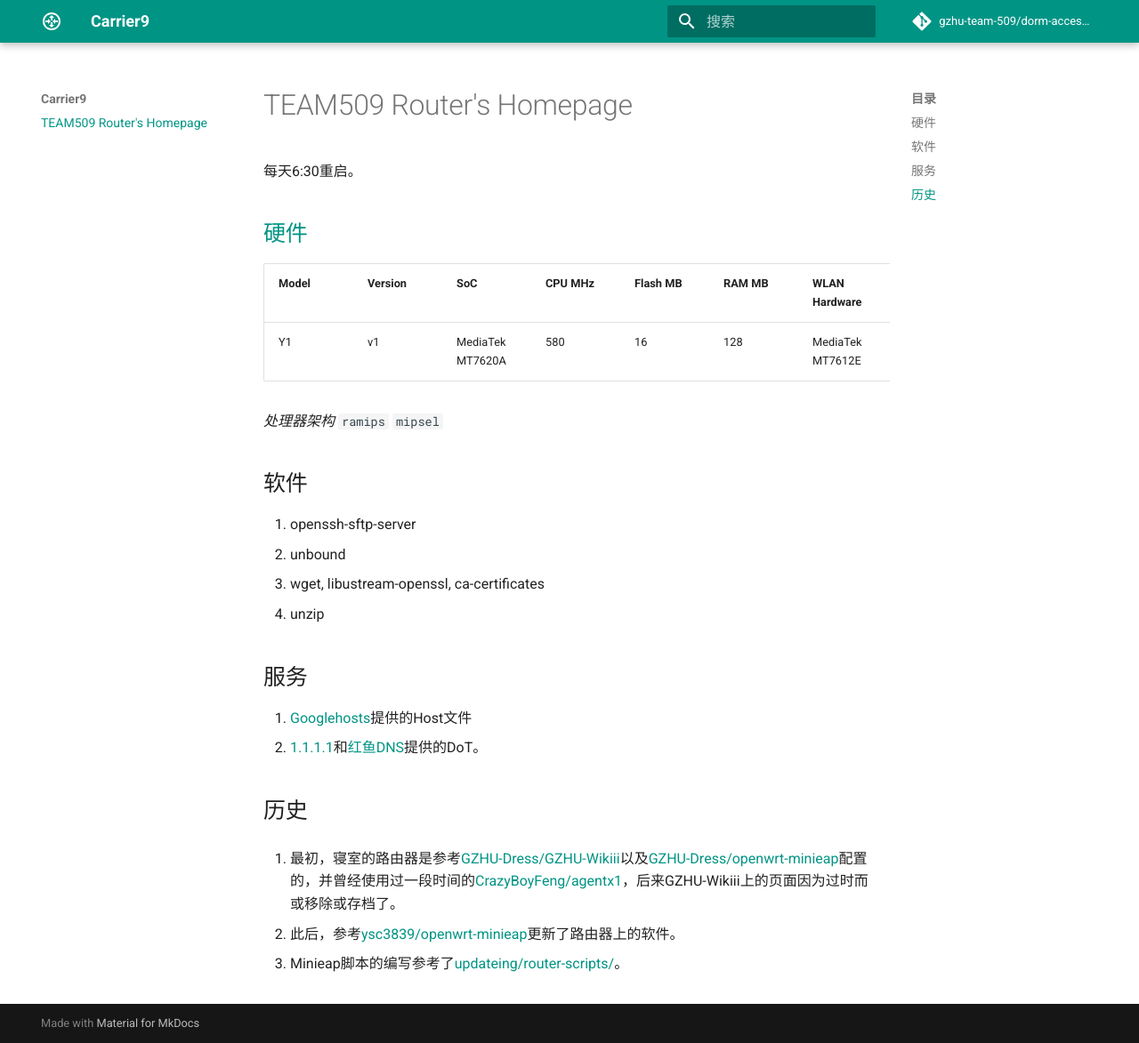
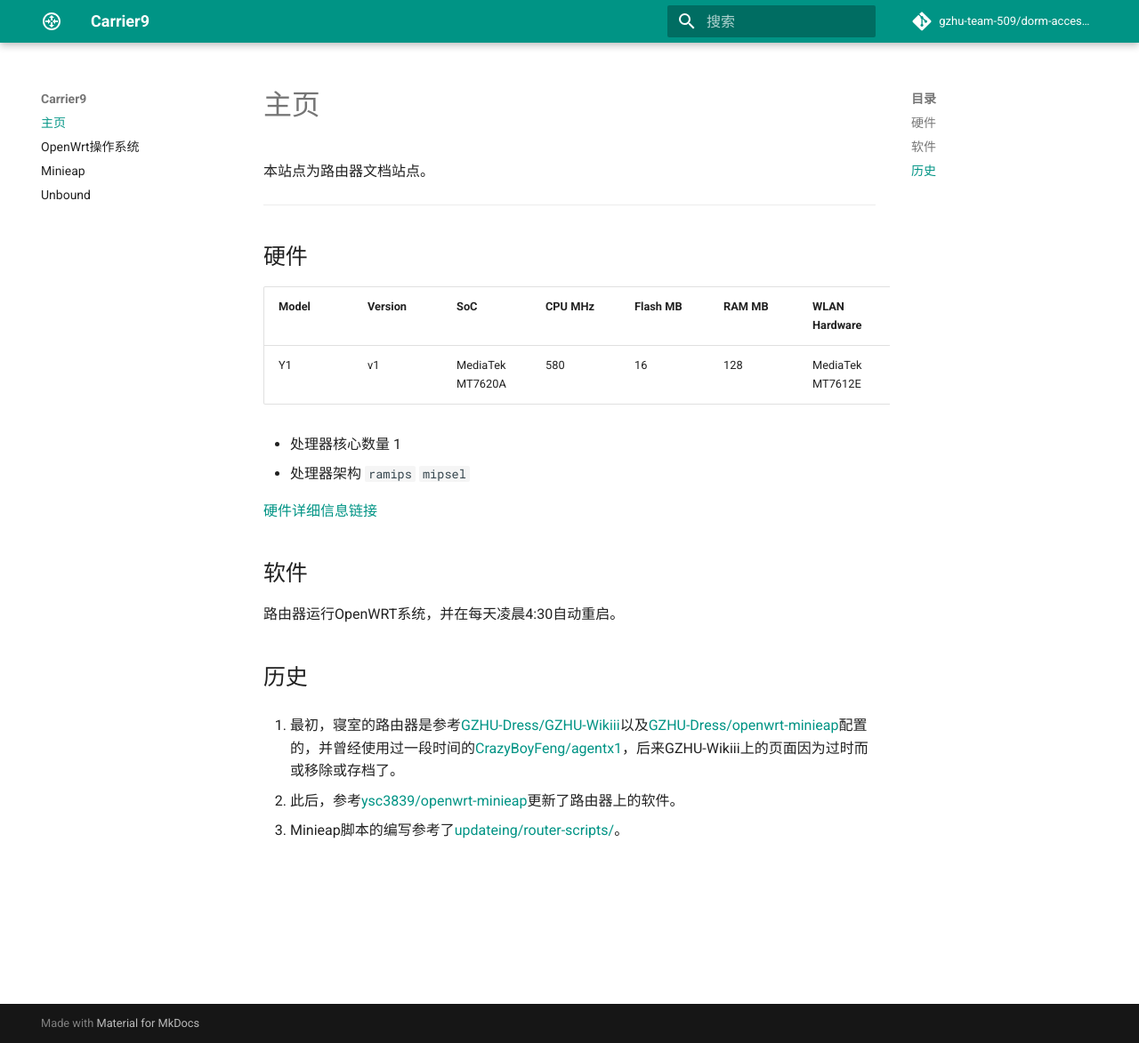
Before and after one commit to gzhu-team-509/Carrier9-info, an MkDocs documentation site: the page built from docs/index.md, in a window 1280 px wide and 1173 px high. Shown: the whole window at 89% size. Built offline with MkDocs 1.6.1 and Material for MkDocs 9.7.7, drawn with Linux system fonts in a browser that asks for light colours; comment, search, counter and statistics services are not loaded.

Commit message:
更新结构，列出待办

```diff
--- a/docs/index.md
+++ b/docs/index.md
@@ -1,26 +1,23 @@
-# TEAM509 Router's Homepage
+# 主页
 
-每天6:30重启。
+本站点为路由器文档站点。
 
-## [硬件](https://openwrt.org/toh/lenovo/lenovo_y1_v1)
+---
+
+## 硬件
 
 | Model | Version | SoC | CPU MHz | Flash MB | RAM MB | WLAN Hardware | WLAN2.4 | WLAN5.0 | 100M ports | Gbit ports | Modem | USB |
 | --- | --- | --- | --- | --- | --- | --- | --- | --- | --- | --- | --- | --- |
 | Y1 | v1 | MediaTek MT7620A | 580 | 16 | 128 | MediaTek MT7612E | b/g/n | a/n/ac | 2 | - | No | 1x 2.0 |
 
-*处理器架构* `ramips` `mipsel`
+- 处理器核心数量 1
+- 处理器架构 `ramips` `mipsel`
+
+[硬件详细信息链接](https://openwrt.org/toh/lenovo/lenovo_y1_v1)
 
 ## 软件
 
-1. openssh-sftp-server
-2. unbound
-3. wget, libustream-openssl, ca-certificates
-4. unzip
-
-## 服务
-
-1. [Googlehosts](https://github.com/googlehosts/)提供的Host文件
-2. [1.1.1.1](https://1.1.1.1/)和[红鱼DNS](https://www.rubyfish.cn/)提供的DoT。
+路由器运行OpenWRT系统，并在每天凌晨4:30自动重启。
 
 ## 历史
 
--- /dev/null
+++ b/docs/unbound.md
@@ -0,0 +1,3 @@
+# Unbound
+
+DNS服务器。
--- a/mkdocs.yml
+++ b/mkdocs.yml
@@ -4,7 +4,7 @@
   language: 'zh'
   logo:
     icon: 'router'
-  favicon: 'assets/icon.png'
+  favicon: 'icon.png'
   palette:
     primary: 'teal'
     accent: 'amber'
```
Also changed, not shown: README.md (+1 -1 lines), docs/OpenWrt.md (added, +31 -0 lines), todo/configuration/Hello.md (added, +1 -0 lines), todo/software/others.md (added, +9 -0 lines), docs/icon.png (renamed from docs/assets/icon.png), docs/minieap.md (added), 16 other files.
